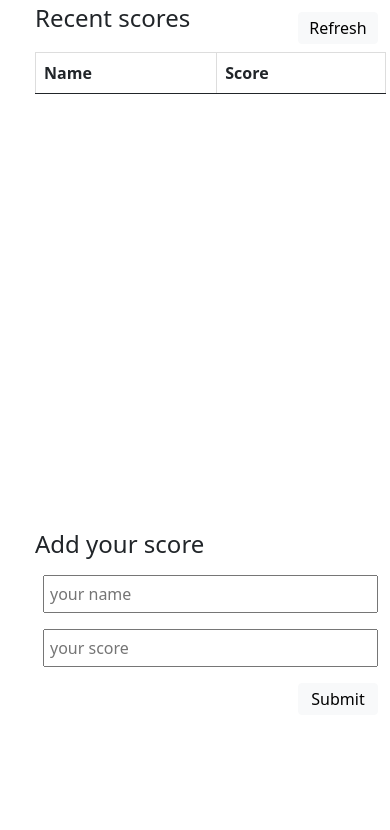
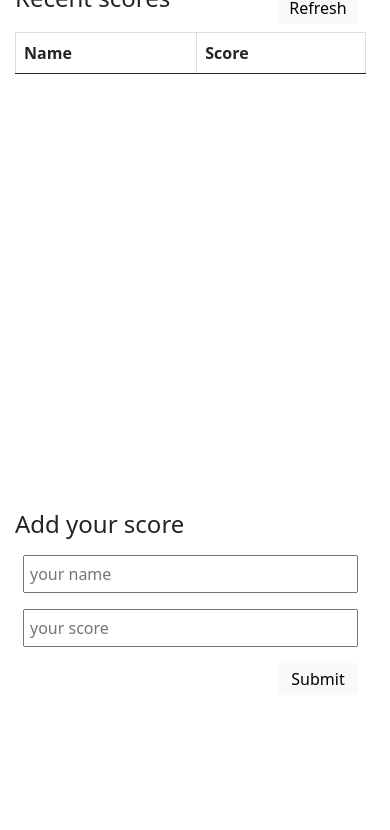
Before and after one commit to Hamzaoutdoors/Leaderboard-API, a website built with webpack: page src/index.html in a window 390 px wide. Shown: the part 97-927 px from the top of the page. Built offline with nearby package versions, Linux system fonts and the light colour scheme.

Commit message:
Add styles for responsive design

```diff
--- a/src/style.css
+++ b/src/style.css
@@ -1,5 +1,5 @@
 body {
-  padding: 20px;
+  padding: 0;
   margin: 0;
   box-sizing: border-box;
   overflow-x: hidden;
```
